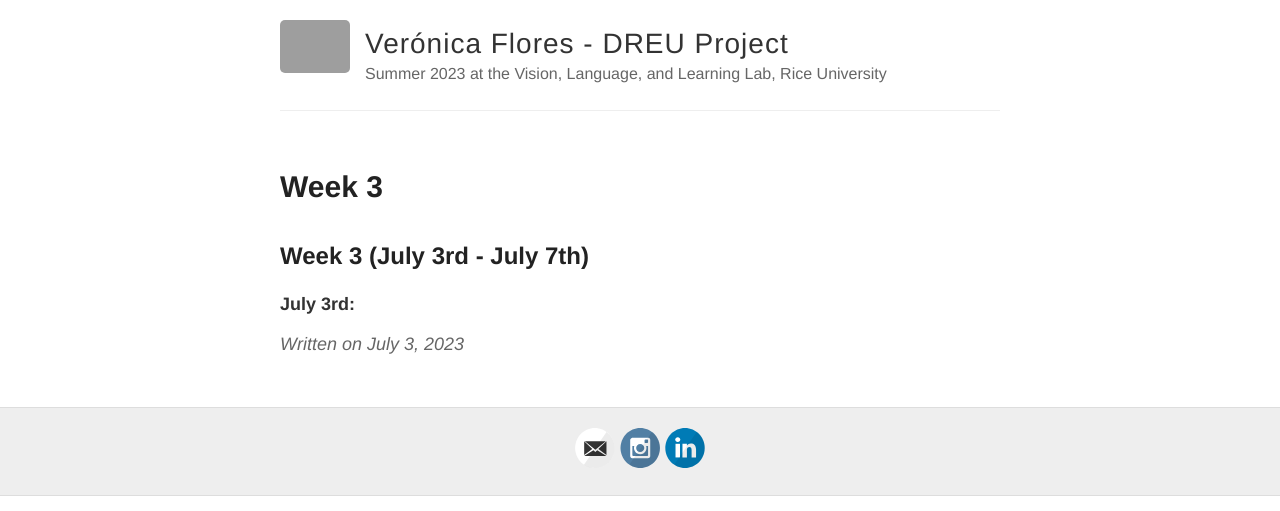
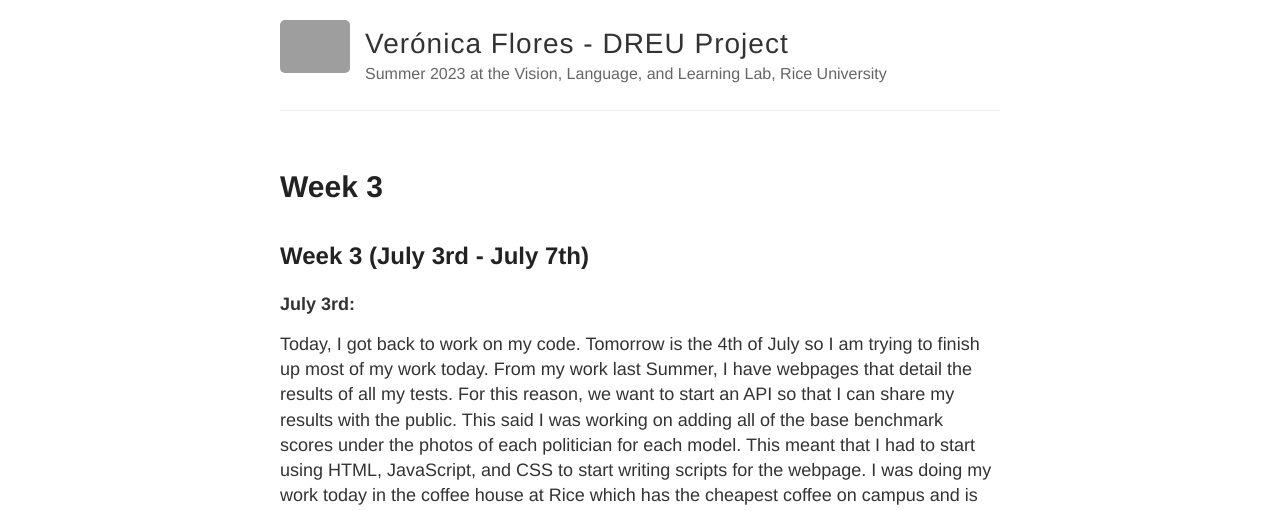
Before and after one commit to veronicaflores/dreusummer2023, a Jekyll site: the page built from _posts/2023-07-03-week3.md, in a window 1280 px wide and 1400 px high. Shown: the top 511 px of the window. Built offline with Jekyll 4.4.1, drawn with Linux system fonts in a browser that asks for light colours; some of the changed text lies outside the part shown.

Commit message:
Update 2023-07-03-week3.md

```diff
--- a/_posts/2023-07-03-week3.md
+++ b/_posts/2023-07-03-week3.md
@@ -6,3 +6,26 @@
 ## Week 3 (July 3rd - July 7th)
 
 **July 3rd:**
+
+Today, I got back to work on my code. Tomorrow is the 4th of July so I am trying to finish up most of my work today. From my work last Summer, I have webpages that detail the results of all my tests. For this reason, we want to start an API so that I can share my results with the public. This said I was working on adding all of the base benchmark scores under the photos of each politician for each model. This meant that I had to start using HTML, JavaScript, and CSS to start writing scripts for the webpage. I was doing my work today in the coffee house at Rice which has the cheapest coffee on campus and is always packed.
+
+<p float="left">
+  <img src="https://github.com/veronicaflores/dreusummer2023/assets/52052151/966914e5-5b7b-455f-8395-f9de788cb545" width="300" />
+</p>
+
+**July 4th:**
+
+It's the 4th of July so me and two of my REU friends went to go see the fireworks at the Post. The Post Houston is a big food court with a roof which used to be a Post office but it shut down and they converted it into a food hall. I've been there a couple of times and it's really nice. We could see the fireworks from Freedom over Texas.
+
+<p float="left">
+  <img src="https://github.com/veronicaflores/dreusummer2023/assets/52052151/2623484a-08f7-439f-bb44-41cc4d14ddb1" width="300" />
+  <img src="https://github.com/veronicaflores/dreusummer2023/assets/52052151/c0087661-38f6-487e-a168-e82e422b4bc7" width="300" />
+</p>
+
+**July 6th:**
+
+This day, I was working on editing my previous code that I ran on my politicians dataset so that
+
+TO-DO FOR NEXT WEEK
+1. Finish running tests on new datasets
+2. Start pulling demographic information from portraits
```
